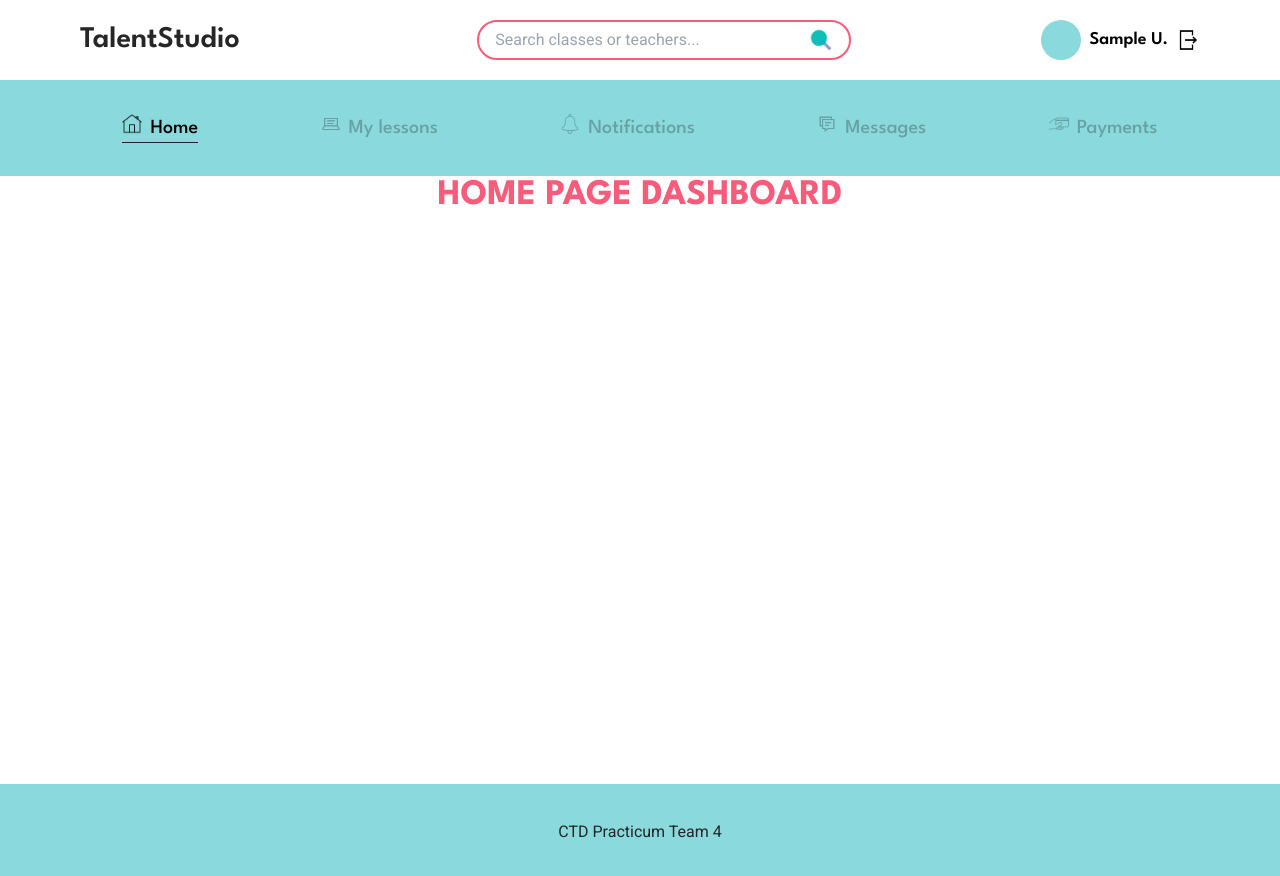
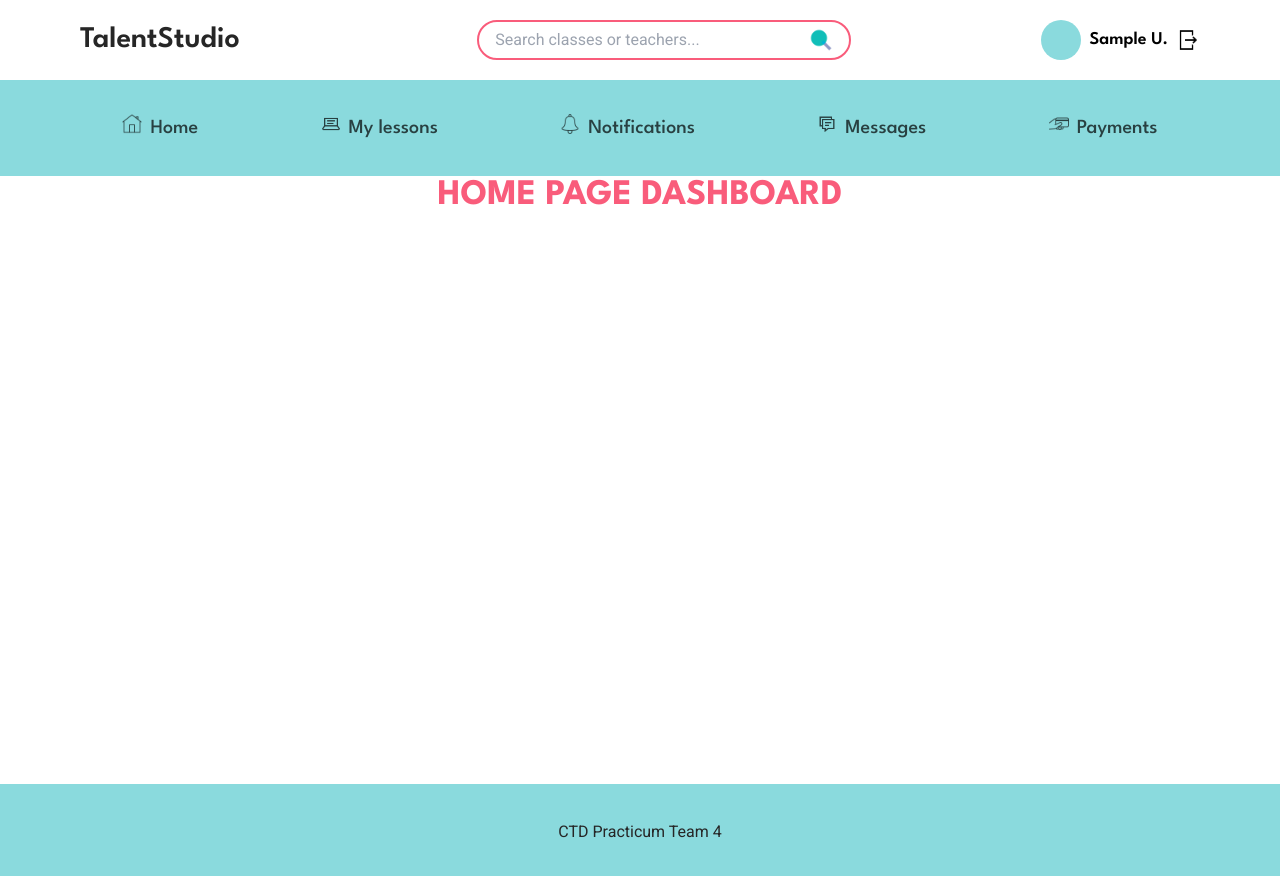
Before and after one commit to Code-the-Dream-School/gg-pac-team4-front, a React (Vite) app: page /dashboard in a window 1280 px wide. Shown: the top 876 px of the page. Built offline with nearby package versions, Linux system fonts and the light colour scheme; sample sign-in values are in the browser's storage.

Commit message:
change names of the pages and their routes

```diff
--- a/src/AppRoutes.jsx
+++ b/src/AppRoutes.jsx
@@ -1,15 +1,15 @@
 import { BrowserRouter, Route, Routes } from 'react-router-dom';
 import {
+  Classes,
   EditProfile,
   Home,
+  Lessons,
   Messages,
+  NewClassForm,
   Notifications,
-  StudentLessons,
-  StudentPayments,
-  TeacherClasses,
-  TeacherNewClassForm,
-  TeacherSchedule,
-  TeacherStudents,
+  Payments,
+  Schedule,
+  Students,
 } from './components/pages/dashboard-pages/index.js';
 
 import Dashboard from './components/pages/Dashboard.jsx';
@@ -38,14 +38,14 @@ const AppRoutes = () => {
               <Route path="/dashboard" element={<Dashboard />}>
                 <Route path="profile" element={<Home />} />
                 <Route path="edit-profile" element={<EditProfile />} />
-                <Route path="teacher-classes" element={<TeacherClasses />} />
-                <Route path="teacher-add-class" element={<TeacherNewClassForm />} />
-                <Route path="teacher-students" element={<TeacherStudents />} />
-                <Route path="teacher-schedule" element={<TeacherSchedule/>} />
-                <Route path="student-lessons" element={<StudentLessons />} />
+                <Route path="classes" element={<Classes />} />
+                <Route path="add-class" element={<NewClassForm />} />
+                <Route path="students" element={<Students />} />
+                <Route path="schedule" element={<Schedule/>} />
+                <Route path="lessons" element={<Lessons />} />
                 <Route path="notifications" element={<Notifications/>} />
                 <Route path="messages" element={<Messages/>} />
-                <Route path="student-payments" element={<StudentPayments/>} />
+                <Route path="payments" element={<Payments/>} />
               </Route>
             </Route>
             <Route path="/search" element={<SearchBar />} />
--- a/src/components/navbars/DashboardNavStudent.jsx
+++ b/src/components/navbars/DashboardNavStudent.jsx
@@ -7,11 +7,11 @@ import Payment from '../../assets/icons/payment.png';
 
 const DashboardNavStudent = () => {
   const navbarItemsStudent = [
-    { src: Home, text: 'Home', link: '' },
-    { src: Lesson, text: 'My lessons', link: 'student-lessons' },
+    { src: Home, text: 'Home', link: 'profile' },
+    { src: Lesson, text: 'My lessons', link: 'lessons' },
     { src: Notification, text: 'Notifications', link: 'notifications' },
     { src: Messages, text: 'Messages', link: 'messages' },
-    { src: Payment, text: 'Payments', link: 'student-payments' },
+    { src: Payment, text: 'Payments', link: 'payments' },
   ];
 
   return (
@@ -22,8 +22,8 @@ const DashboardNavStudent = () => {
           key={index}
           className={({ isActive }) =>
             isActive
-              ? 'flex gap-2 font-spartan text-sm md:text-xl font-medium border-b border-black'
-              : 'flex gap-2 font-spartan text-sm md:text-xl font-medium border-b border-lightGreen opacity-25'
+              ? 'flex gap-2 font-spartan text-sm md:text-xl font-semibold border-b border-black'
+              : 'flex gap-2 font-spartan text-sm md:text-xl font-medium border-b border-lightGreen opacity-70 hover:border-black'
           }
         >
           <img className="h-3 md:h-5" src={src} alt={`${text} icon`} />
--- a/src/components/navbars/DashboardNavTeacher.jsx
+++ b/src/components/navbars/DashboardNavTeacher.jsx
@@ -9,9 +9,9 @@ import Student from '../../assets/icons/student.png';
 const DashboardNavTeacher = () => {
   const navbarItemsTeacher = [
     { src: Home, text: 'Home', link: 'profile' },
-    { src: Classes, text: 'My classes', link: 'teacher-classes' },
-    { src: Student, text: 'My students', link: 'teacher-students' },
-    { src: Schedule, text: 'Schedule', link: 'teacher-schedule' },
+    { src: Classes, text: 'My classes', link: 'classes' },
+    { src: Student, text: 'My students', link: 'students' },
+    { src: Schedule, text: 'Schedule', link: 'schedule' },
     { src: Notification, text: 'Notifications', link: 'notifications' },
     { src: Messages, text: 'Messages', link: 'messages' },
   ];
@@ -24,8 +24,8 @@ const DashboardNavTeacher = () => {
           key={index}
           className={({ isActive }) =>
             isActive
-              ? 'flex gap-2 font-spartan text-sm md:text-xl font-medium border-b border-black'
-              : 'flex gap-2 font-spartan text-sm md:text-xl font-medium border-b border-lightGreen opacity-25'
+              ? 'flex gap-2 font-spartan text-sm md:text-xl font-semibold border-b border-black'
+              : 'flex gap-2 font-spartan text-sm md:text-xl font-medium border-b border-lightGreen opacity-70 hover:border-black'
           }
         >
           <img className="h-3 md:h-5" src={src} alt={`${text} icon`} />
--- a/src/components/pages/dashboard-pages/StudentLessons.jsx
+++ b/src/components/pages/dashboard-pages/Classes.jsx
@@ -1,11 +1,11 @@
-const StudentLessons = () => {
+const Classes = () => {
   return (
     <>
       <h1 className="text-red font-bold text-2xl sm:text-4xl font-spartan uppercase">
-        My lessons - student dashboard
+        My Classes - Teacher Dashboard
       </h1>
     </>
   );
 };
 
-export default StudentLessons;
+export default Classes;
--- a/src/components/pages/dashboard-pages/StudentPayments.jsx
+++ b/src/components/pages/dashboard-pages/Lessons.jsx
@@ -1,11 +1,11 @@
-const StudentPayments = () => {
+const Lessons = () => {
   return (
     <>
       <h1 className="text-red font-bold text-2xl sm:text-4xl font-spartan uppercase">
-        Payments info page - Student Dashboard
+        My lessons - student dashboard
       </h1>
     </>
   );
 };
 
-export default StudentPayments;
+export default Lessons;
--- a/src/components/pages/dashboard-pages/TeacherClasses.jsx
+++ b/src/components/pages/dashboard-pages/Payments.jsx
@@ -1,11 +1,11 @@
-const TeacherClasses = () => {
+const Payments = () => {
   return (
     <>
       <h1 className="text-red font-bold text-2xl sm:text-4xl font-spartan uppercase">
-        My Classes - Teacher Dashboard
+        Payments info page - Student Dashboard
       </h1>
     </>
   );
 };
 
-export default TeacherClasses;
+export default Payments;
--- a/src/components/pages/dashboard-pages/index.js
+++ b/src/components/pages/dashboard-pages/index.js
@@ -1,12 +1,12 @@
+import Classes from "./Classes";
 import EditProfile from "./EditProfile";
 import Home from "./Home";
+import Lessons from "./Lessons";
 import Messages from "./Messages";
+import NewClassForm from "./NewClassForm";
 import Notifications from "./Notifications";
-import StudentLessons from "./StudentLessons";
-import StudentPayments from "./StudentPayments";
-import TeacherClasses from "./TeacherClasses";
-import TeacherNewClassForm from "./TeacherNewClassForm";
-import TeacherSchedule from "./TeacherSchedule";
-import TeacherStudents from "./TeacherStudents";
+import Payments from "./Payments";
+import Schedule from "./Schedule";
+import Students from "./Students";
 
-export { EditProfile, Home, Messages, Notifications, StudentLessons, StudentPayments, TeacherClasses, TeacherNewClassForm, TeacherSchedule, TeacherStudents };
+export { EditProfile, Home, Messages, Notifications, Lessons, Classes, NewClassForm, Schedule, Students, Payments };
```
Also changed, not shown: src/components/pages/HomePage.jsx (+7 -8 lines), src/components/pages/dashboard-pages/NewClassForm.jsx (renamed from src/components/pages/dashboard-pages/TeacherNewClassForm.jsx), src/components/pages/dashboard-pages/Schedule.jsx (renamed from src/components/pages/dashboard-pages/TeacherSchedule.jsx), src/components/pages/dashboard-pages/Students.jsx (renamed from src/components/pages/dashboard-pages/TeacherStudents.jsx).
